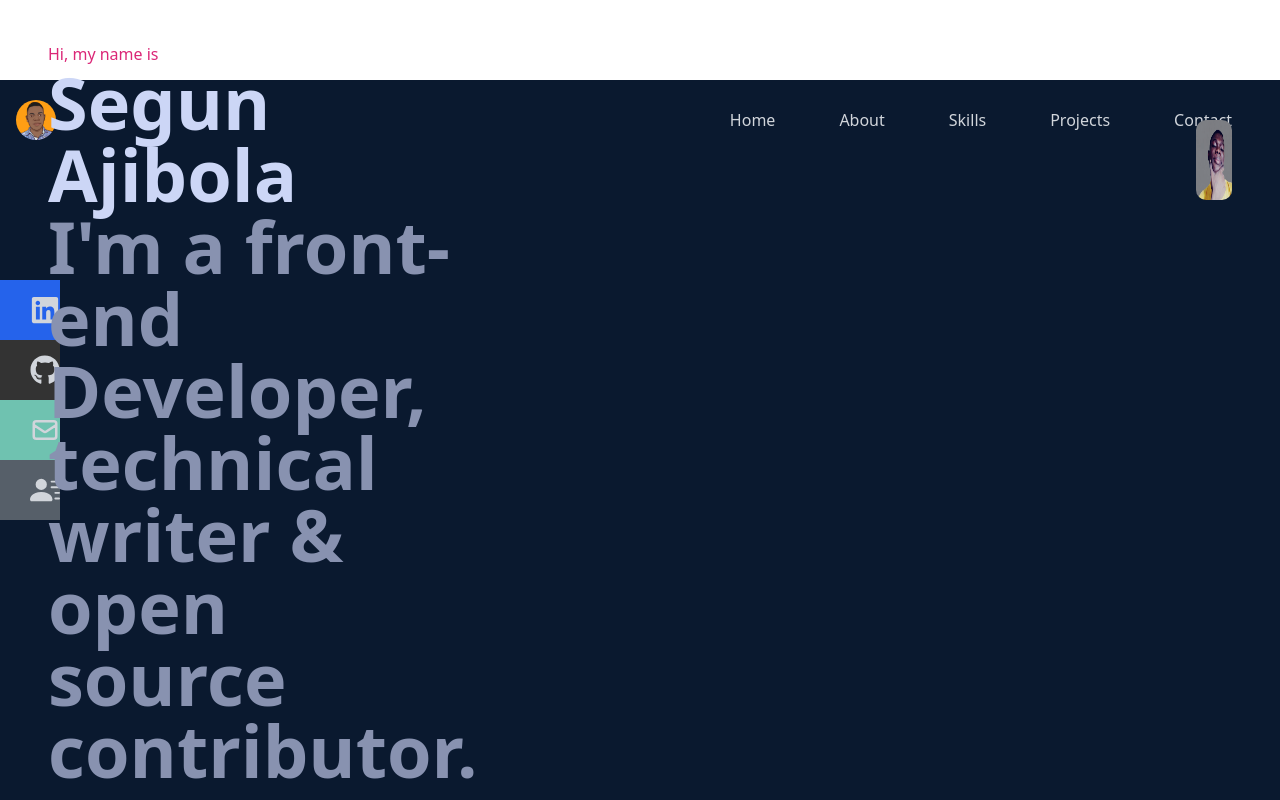
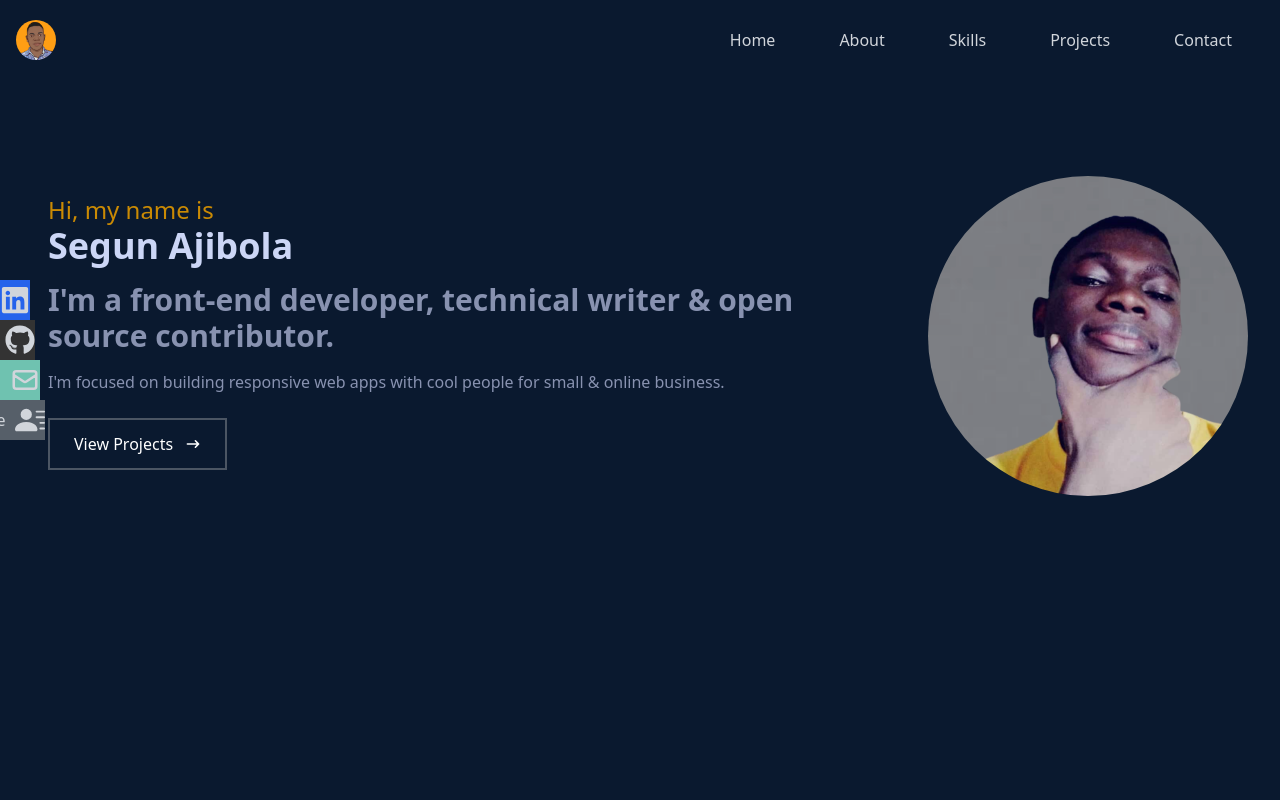
Before and after one commit to segunajibola/portfolio, a React (Create React App) app: page / in a window 1280 px wide. Shown: the top 800 px of the page. Built offline with nearby package versions, Linux system fonts and the light colour scheme; the HTML template or start-up script is replaced by a standard one.

Commit message:
fix home

```diff
--- a/src/components/Home.js
+++ b/src/components/Home.js
@@ -6,32 +6,30 @@ const Home = () => {
   return (
     <div name='home' className='w-full h-screen bg-[#0a192f]'>
       {/* Container */}
-      <div className='relative md:flex justify-between pt-4 px-4 md:pt-10 w-full max-w-7xl md:mt-20 mx-auto flex h-full'>
-            <div className='max-w-[500px] px-8 flex flex-col justify-center h-full'>
-                <p className='text-pink-600'>Hi, my name is</p>
-                <h1 className='text-4xl sm:text-7xl font-bold text-[#ccd6f6]'>
+      <div className='relative md:flex flex-row justify-between md:pt-40 pt-24 px-4 max-w-7xl mx-auto'>
+            <div className='max-w-[900px] px-8 flex flex-col justify-center'>
+                <p className='text-yellow-600 text-2xl'>Hi, my name is</p>
+                <h1 className='md:text-4xl text-5xl mb-4 font-bold text-[#ccd6f6]'>
                 Segun Ajibola
                 </h1>
-                <h2 className='text-4xl sm:text-7xl font-bold text-[#8892b0]'>
-                I'm a front-end Developer, technical writer & open source contributor.
+                <h2 className='text-2xl sm:text-3xl font-bold text-[#8892b0]'>
+                I'm a front-end developer, technical writer & open source contributor.
                 </h2>
                 <p className='text-[#8892b0] py-4 max-w-[700px]'>
-                I'm focused on building cool web apps with cool people on the web. Currently, I'm focused on
-                building responsive full-stack web pages.
+                I'm focused on building responsive web apps with cool people for small & online business.
                 </p>
                 <div>
-                <button className='text-white group border-2 px-6 py-3 my-2 flex items-center hover:bg-pink-600 hover:border-pink-600'>
+                <button className='text-white group border-2 border-gray-600 px-6 py-3 my-2 flex items-center hover:bg-yellow-600 hover:border-white'>
                     View Projects
                     <span className='group-hover:rotate-90 duration-300'>
-                    <HiArrowNarrowRight className='ml-3 ' />
+                    <HiArrowNarrowRight className='ml-3' />
                     </span>
                 </button>
                 </div>
             </div>
-            <div className='max-w-[100px] px-8 flex justify-center'>
-                <img src={profileImg} alt='Profile Image' style={{ width: '200px', height: "80px", borderRadius: "10px" }} />
+            <div className='flex flex-shrink-0 justify-center sp:pb-0 md:pb-0 items-center'>
+                <img src={profileImg} alt='Profile Image' className="rounded-full w-80 h-80 m-4" />
             </div>
-
        </div>
     </div>
   );
--- a/src/components/Navbar.js
+++ b/src/components/Navbar.js
@@ -17,7 +17,7 @@ const Navbar = () => {
   const handleClick = () => setNav(!nav);
 
   return (
-    <div className='fixed w-full h-[80px] flex justify-between items-center px-4 bg-[#0a192f] text-gray-300'>
+    <div className='fixed z-10 w-full h-[80px] flex justify-between items-center px-4 bg-[#0a192f] text-gray-300'>
       <div>
         <img src={Logo} alt='Logo Image' style={{ width: '40px', height: "40px", borderRadius: "50px" }} />
       </div>
@@ -98,7 +98,7 @@ const Navbar = () => {
       {/* Social icons */}
       <div className='hidden lg:flex fixed flex-col top-[35%] left-0'>
         <ul>
-          <li className='w-[160px] h-[60px] flex justify-between items-center ml-[-100px] hover:ml-[-10px] duration-300 bg-blue-600'>
+          <li className='w-[100px] h-[40px] flex justify-between items-center ml-[-70px] hover:ml-[-0px] hover:px-1 duration-300 bg-blue-600'>
             <a
               className='flex justify-between items-center w-full text-gray-300'
               href='/'
@@ -106,7 +106,7 @@ const Navbar = () => {
               Linkedin <FaLinkedin size={30} />
             </a>
           </li>
-          <li className='w-[160px] h-[60px] flex justify-between items-center ml-[-100px] hover:ml-[-10px] duration-300 bg-[#333333]'>
+          <li className='w-[100px] h-[40px] flex justify-between items-center ml-[-65px] hover:ml-[-0px] hover:px-1 duration-300 bg-[#333333]'>
             <a
               className='flex justify-between items-center w-full text-gray-300'
               href='/'
@@ -114,7 +114,7 @@ const Navbar = () => {
               Github <FaGithub size={30} />
             </a>
           </li>
-          <li className='w-[160px] h-[60px] flex justify-between items-center ml-[-100px] hover:ml-[-10px] duration-300 bg-[#6fc2b0]'>
+          <li className='w-[100px] h-[40px] flex justify-between items-center ml-[-60px] hover:ml-[-0px] hover:px-1 duration-300 bg-[#6fc2b0]'>
             <a
               className='flex justify-between items-center w-full text-gray-300'
               href='/'
@@ -122,7 +122,7 @@ const Navbar = () => {
               Email <HiOutlineMail size={30} />
             </a>
           </li>
-          <li className='w-[160px] h-[60px] flex justify-between items-center ml-[-100px] hover:ml-[-10px] duration-300 bg-[#565f69]'>
+          <li className='w-[100px] h-[40px] flex justify-between items-center ml-[-55px] hover:ml-[-0px] hover:px-1 duration-300 bg-[#565f69]'>
             <a
               className='flex justify-between items-center w-full text-gray-300'
               href='/'
```
